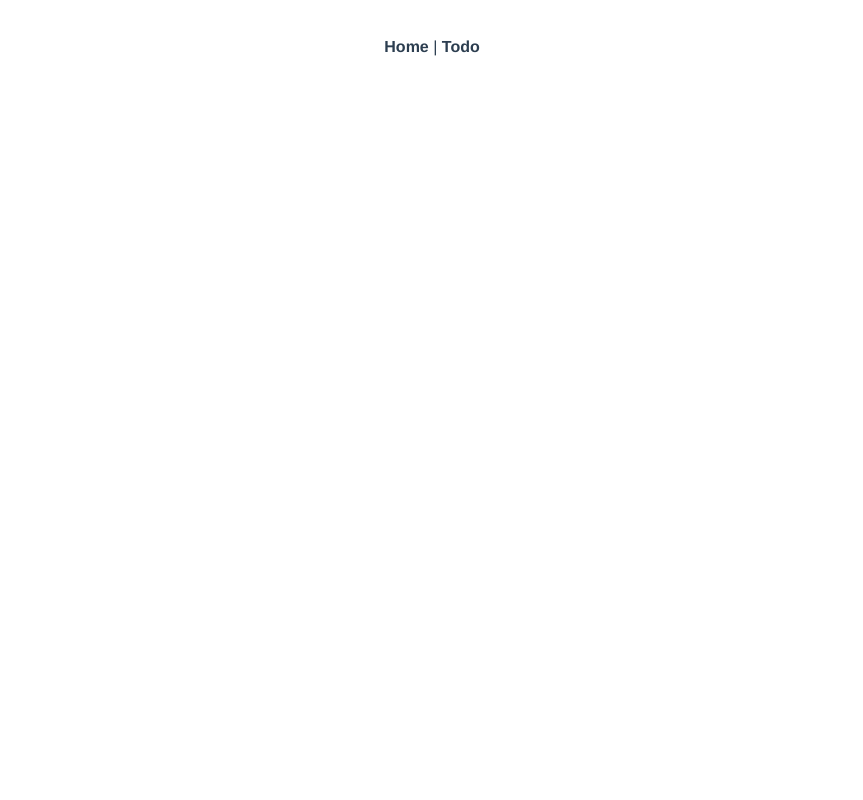
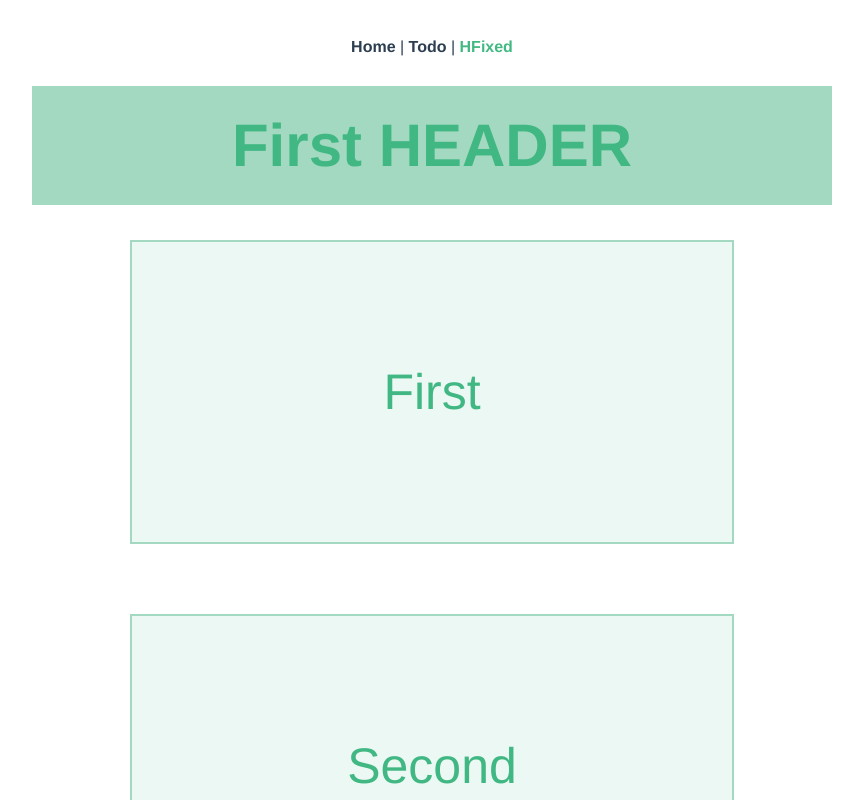
Before and after one commit to Sanm-ZH/vue3-ts-vite, a Vue app: page /header-panel-fixed in a window 1280 px wide. Before the commit this address had no page. Shown: the top 800 px of the page, without its empty margins (208-1071 px from the left). Built offline with nearby package versions, Linux system fonts and the light colour scheme.

Commit message:
add headerPanelFixed

```diff
--- a/src/App.vue
+++ b/src/App.vue
@@ -1,7 +1,8 @@
 <template>
   <div id="nav">
     <router-link to="/">Home</router-link> |
-    <router-link to="/todoList">Todo</router-link>
+    <router-link to="/todoList">Todo</router-link> |
+    <router-link to="/header-panel-fixed">HFixed</router-link>
   </div>
   <router-view v-slot="{ Component }">
     <component
--- /dev/null
+++ b/src/components/HeaderPanelFixed.vue
@@ -0,0 +1,79 @@
+<template>
+  <div class="flex flex-column align-items-center">
+    <template
+      v-for="(item, index) in lists"
+      :key="index"
+    >
+      <div
+        :key="`${item}-header`"
+        v-if="index%2===0"
+        class="fixed top0 z-index9999 flex flex-column align-items-center width-100"
+      >
+        <p class="banner">{{item}} HEADER</p>
+      </div>
+      <div class="flex flex-column align-items-center width-100">
+        <div class="panel">
+          <p class="text">{{item}}</p>
+        </div>
+      </div>
+    </template>
+  </div>
+</template>
+
+<script lang="ts">
+import { defineComponent } from 'vue'
+export default defineComponent({
+  setup() {
+    const lists = [
+      'First', 'Second', 'Third', 'Fourth',
+      'Fifth', 'Sixth', 'Seventh', 'Eighth'
+    ]
+
+    return {
+      lists
+    }
+  }
+})
+</script>
+
+<style scoped lang="scss">
+.banner {
+  width: 750px;
+  padding: 25px;
+  font-size: 60px;
+  text-align: center;
+  font-weight: bold;
+  color: #41b883;
+  background-color: rgb(162, 217, 192);
+}
+.panel {
+  width: 600px;
+  height: 300px;
+  margin: 35px 0;
+  display: flex;
+  flex-direction: column;
+  justify-content: center;
+  border-width: 2px;
+  border-style: solid;
+  border-color: rgb(162, 217, 192);
+  background-color: rgba(162, 217, 192, 0.2);
+}
+.text {
+  font-size: 50px;
+  text-align: center;
+  color: #41b883;
+}
+@media (max-width: 28.125rem) {
+  .banner {
+    width: 90%;
+    font-size: 1.875rem;
+  }
+  .panel {
+    width: 80%;
+    margin: 0.9375rem;
+  }
+  .text {
+    font-size: 1.5rem;
+  }
+}
+</style>
--- a/src/router/index.ts
+++ b/src/router/index.ts
@@ -1,5 +1,6 @@
 import { createRouter, createWebHistory, createWebHashHistory, RouteRecordRaw } from 'vue-router'
 import Home from '../views/Home.vue'
+import HeaderPanelFixed from '../components/HeaderPanelFixed.vue'
 
 const routes: Array<RouteRecordRaw> = [
   {
@@ -16,6 +17,11 @@ const routes: Array<RouteRecordRaw> = [
       title: '待办事项',
       keepAlive: true
     }
+  },
+  {
+    path: '/header-panel-fixed',
+    name: 'HeaderPanelFixed',
+    component: HeaderPanelFixed
   }
 ]
 
--- a/src/styles/common.scss
+++ b/src/styles/common.scss
@@ -0,0 +1,33 @@
+.flex {
+  display: flex;
+}
+.justify-center {
+  justify-content: center;
+}
+.align-center {
+  align-content: center;
+}
+.align-items-center {
+  align-items: center;
+}
+.flex-column {
+  flex-direction: column;
+}
+
+.fixed {
+  position: sticky;
+}
+.top0 {
+  top: 0;
+}
+
+.width-100 {
+  width: 100%;
+}
+.width-max {
+  width: max-content;
+}
+
+.z-index9999 {
+  z-index: 9999;
+}
--- a/src/styles/global.scss
+++ b/src/styles/global.scss
@@ -1,5 +1,10 @@
 a {
   text-decoration: none;
+}
+
+p {
+  margin: 0;
+  padding: 0;
 }
 
 #app {
```
